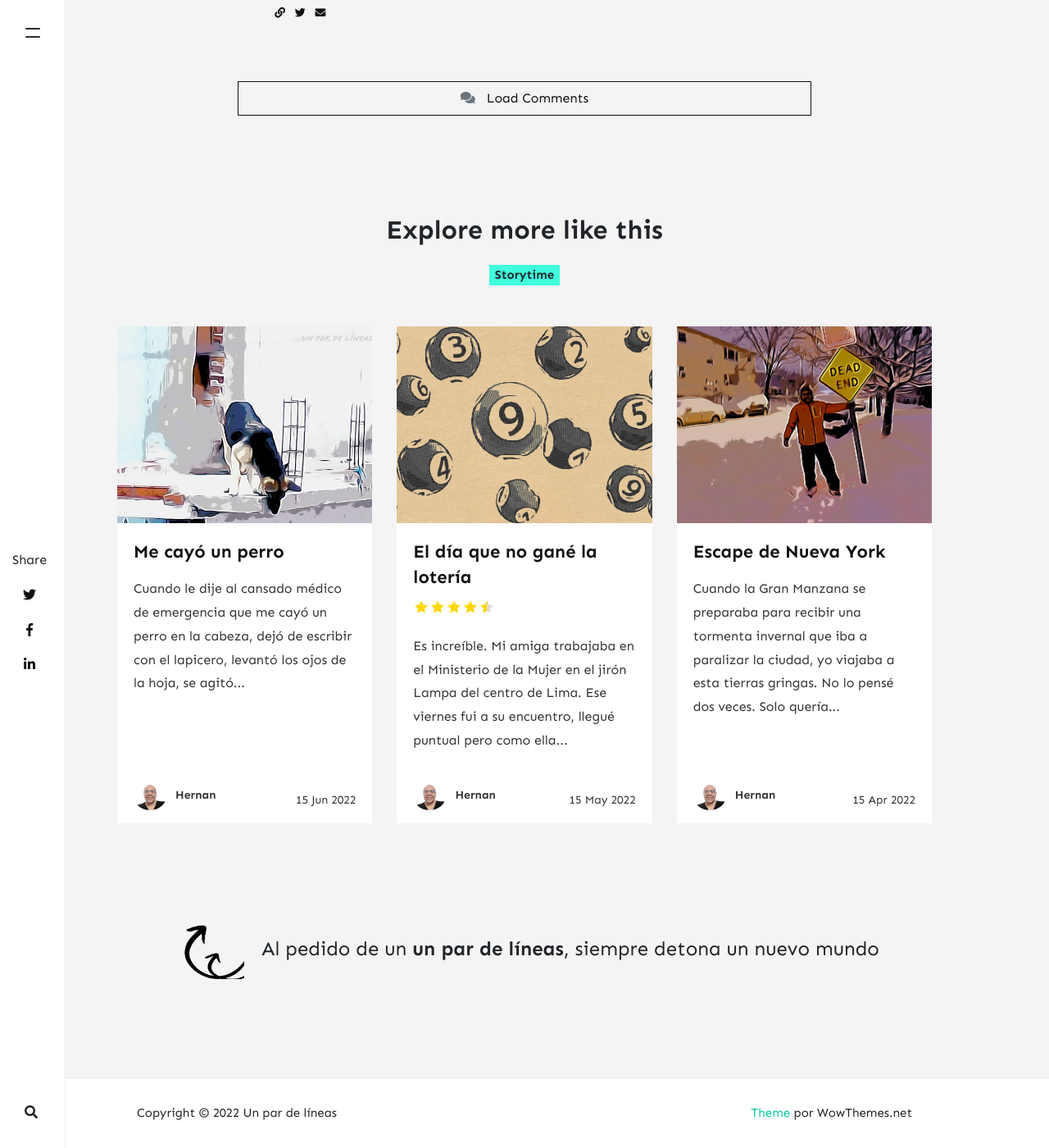
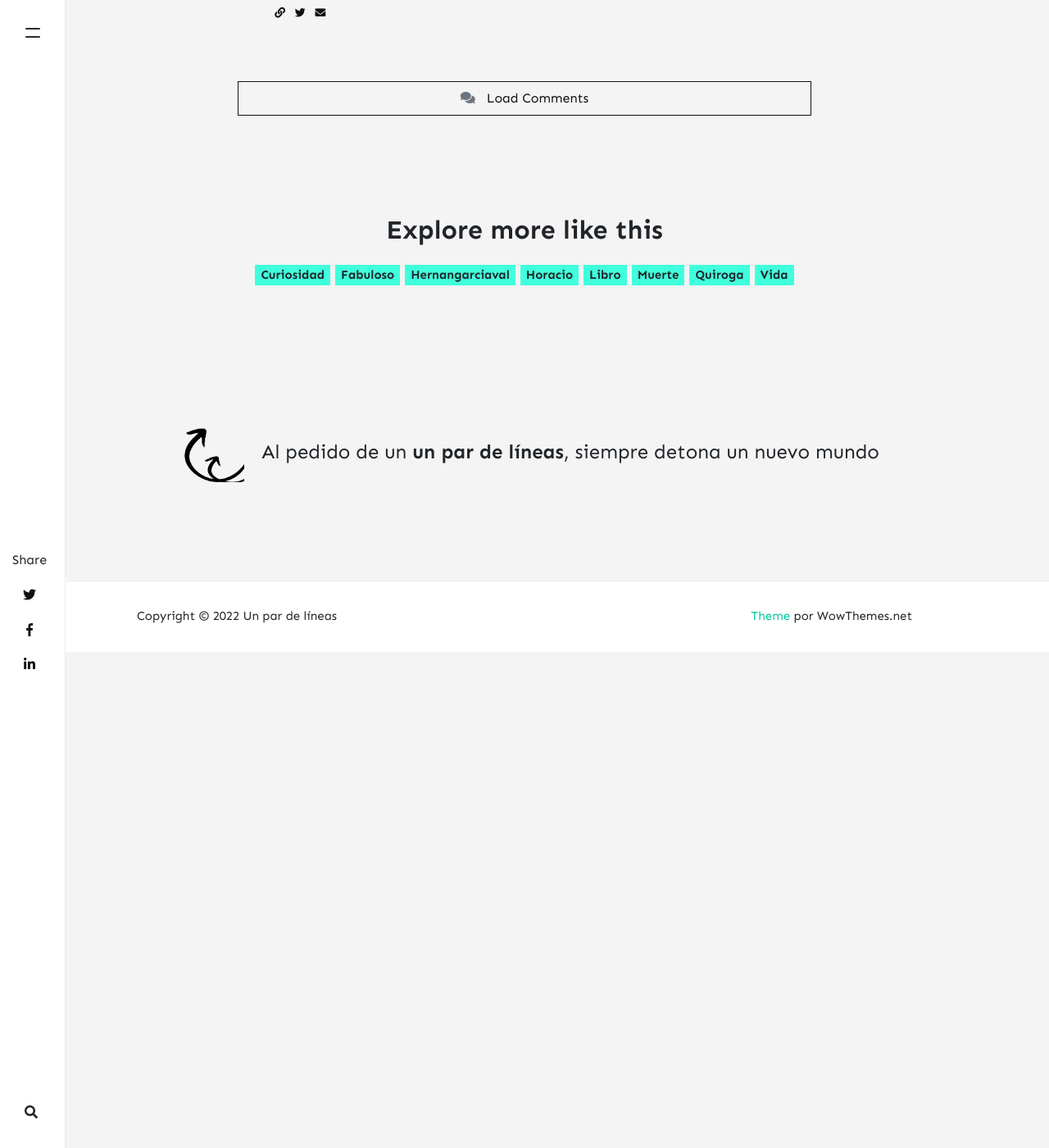
Before and after one commit to kanancho/unpardelineas, a Jekyll site: the page built from _posts/2021-12-01-muerte.md, in a window 1280 px wide and 1400 px high, scrolled down 1731 px. Shown: the whole window at 82% size. Built offline with Jekyll 4.4.1, drawn with Linux system fonts in a browser that asks for light colours; nearby versions of some CDN libraries; comment, search, counter and statistics services are not loaded; after the commit the page ends 2526 px from its top, so only the background shows below that.

Commit message:
cambio de categorías y tag

```diff
--- a/_posts/2021-12-01-muerte.md
+++ b/_posts/2021-12-01-muerte.md
@@ -2,7 +2,8 @@
 layout: post
 title:  "La vida a través de la muerte"
 author: hernan
-categories: [ Storytime ]
+categories: [ Curiosidad ]
+tags: [fabuloso,libro,muerte,vida,horacio,quiroga,hernangarciaval]
 image: assets/images/1.jpg
 ---
 Una tarde mi hermana llegó fastidiada de la escuela. El libro que tenía que leer contenía historias terribles que la deprimían. Era grave porque la dejó sin palabras:
```
